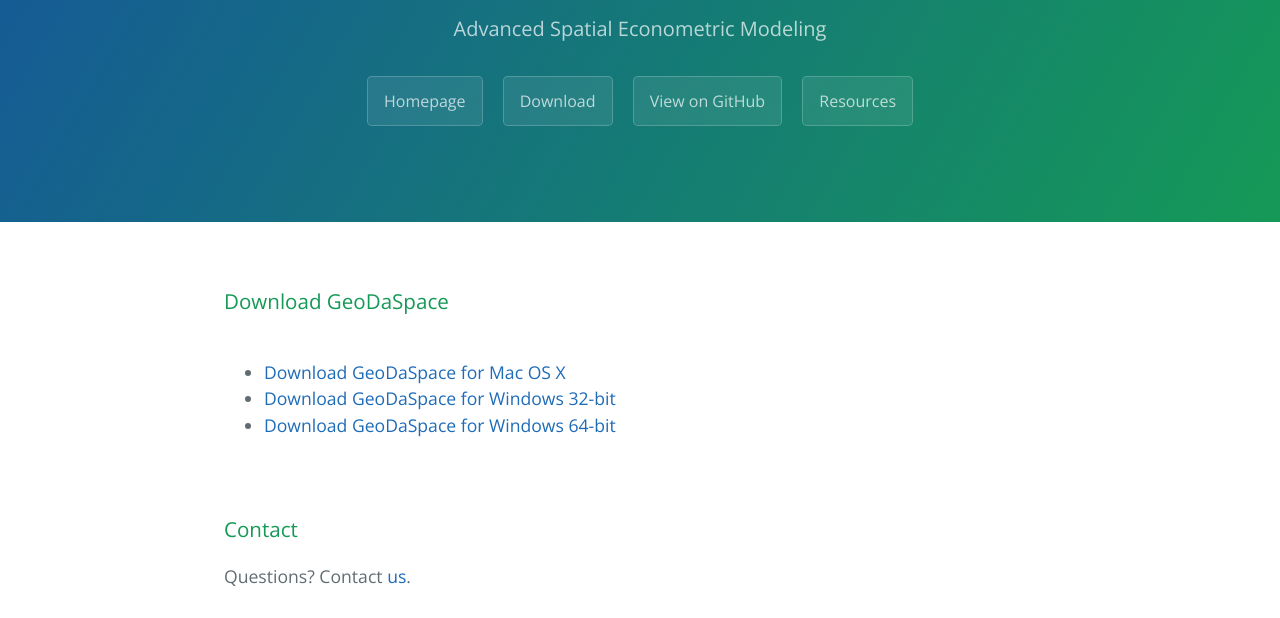
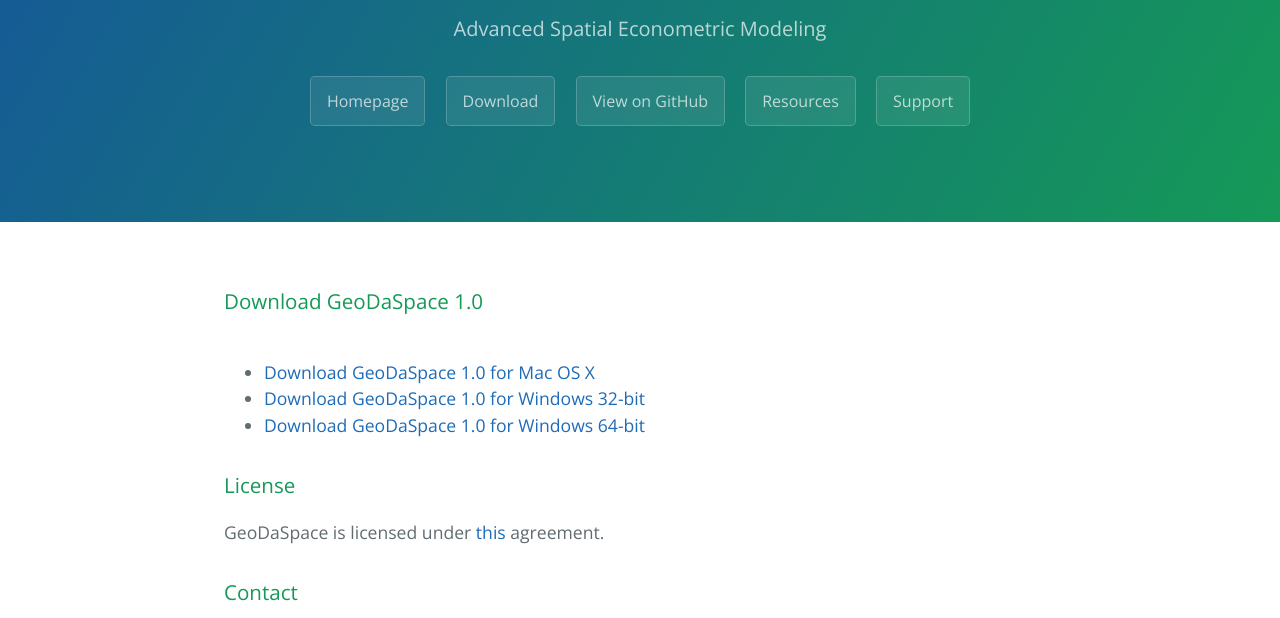
Before and after one commit to GeoDaCenter/GeoDaSpace, a plain HTML site: page download.html in a window 1280 px wide. Shown: the part 161-779 px from the top of the page. Drawn offline with nearby package versions, Linux system fonts and the light colour scheme.

Commit message:
new GeoDaSpace pages

```diff
--- a/download.html
+++ b/download.html
@@ -17,6 +17,7 @@
       <a href="download.html" class="btn">Download</a>
       <a href="https://github.com/GeoDaCenter/GeoDaSpace" class="btn">View on GitHub</a>
       <a href="resources.html" class="btn">Resources</a>
+      <a href="http://geodacenter.github.io/support.html" class="btn">Support</a>
     </section>
 
     <section class="main-content">
@@ -26,15 +27,18 @@
   <span class="octicon octicon-link"></span></a></h3>
 
 <p>
-<h3>Download GeoDaSpace</h3>
+<h3>Download GeoDaSpace 1.0</h3>
 
 <br/>
 <ul>
-	<li><a href="http://geodacenter.org/downloads/unprotected/GeoDaSpace-OSX-1.0.dmg">Download GeoDaSpace for Mac OS X</a></li>
-	<li><a href="http://geodacenter.org/downloads/unprotected/GeoDaSpace-Windows-1.0.exe">Download GeoDaSpace for Windows 32-bit </a></li>
-	<li><a href="http://geodacenter.org/downloads/unprotected/GeoDaSpace-Windows64-1.0.exe">Download GeoDaSpace for Windows 64-bit </a></li>
+	<li><a href="http://la1.rcc.uchicago.edu/media/geoda_files/docs/project/anselin/geoda_files/software/geodaspace/GeoDaSpace-OSX-1.0.dmg">Download GeoDaSpace 1.0 for Mac OS X</a></li>
+	<li><a href="http://la1.rcc.uchicago.edu/media/geoda_files/docs/project/anselin/geoda_files/software/geodaspace/GeoDaSpace-Windows-1.0.exe">Download GeoDaSpace 1.0 for Windows 32-bit </a></li>
+	<li><a href="http://la1.rcc.uchicago.edu/media/geoda_files/docs/project/anselin/geoda_files/software/geodaspace/GeoDaSpace-Windows64-1.0.exe">Download GeoDaSpace 1.0 for Windows 64-bit </a></li>
 </ul>
-<br/>
+
+<h3>
+<a id="intro-license" class="anchor" href="#intro-license" aria-hidden="true"><span class="octicon octicon-link"></span></a>License</h3>
+<p>GeoDaSpace is licensed under <a href="https://spatial.uchicago.edu/content/license-agreement">this</a> agreement.</p>
 
 <h3>
 <a id="intro-contact" class="anchor" href="#intro-contact" aria-hidden="true"><span class="octicon octicon-link"></span></a>Contact</h3>
```
Also changed, not shown: index.html (+1 -0 lines), resources.html (+14 -5 lines).
